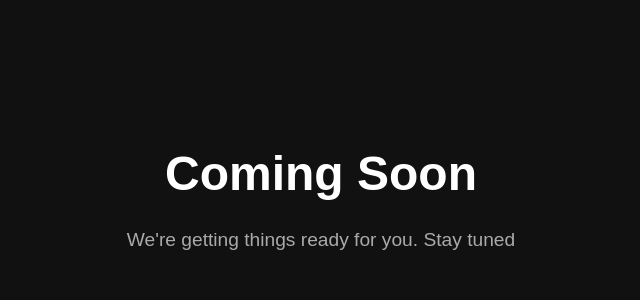
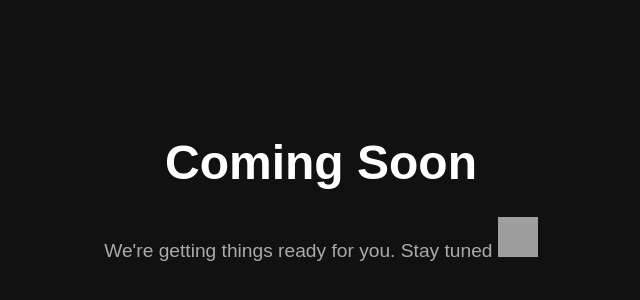
Before and after one commit to melsmed/comingsoon_page, a plain HTML site: page index.html in a window 1280 px wide. Shown: the part 208-508 px from the top of the page, without its empty margins (319-959 px from the left). Drawn offline with Linux system fonts and the light colour scheme; grey boxes are pictures that could not be loaded.

Commit message:
add facebook link

```diff
--- a/index.html
+++ b/index.html
@@ -32,3 +32,7 @@
 <body>
   <h1>Coming Soon</h1>
   <p>We're getting things ready for you. Stay tuned
+
+    <a href="https://www.facebook.com/marketplace/profile/536711265/?ref=permalink&mibextid=6ojiHh" target="_blank" style="text-decoration: none;">
+        <img src="https://cdn-icons-png.flaticon.com/512/2111/2111463.png" alt="Facebook" width="40" height="40" />
+      </a>
```
